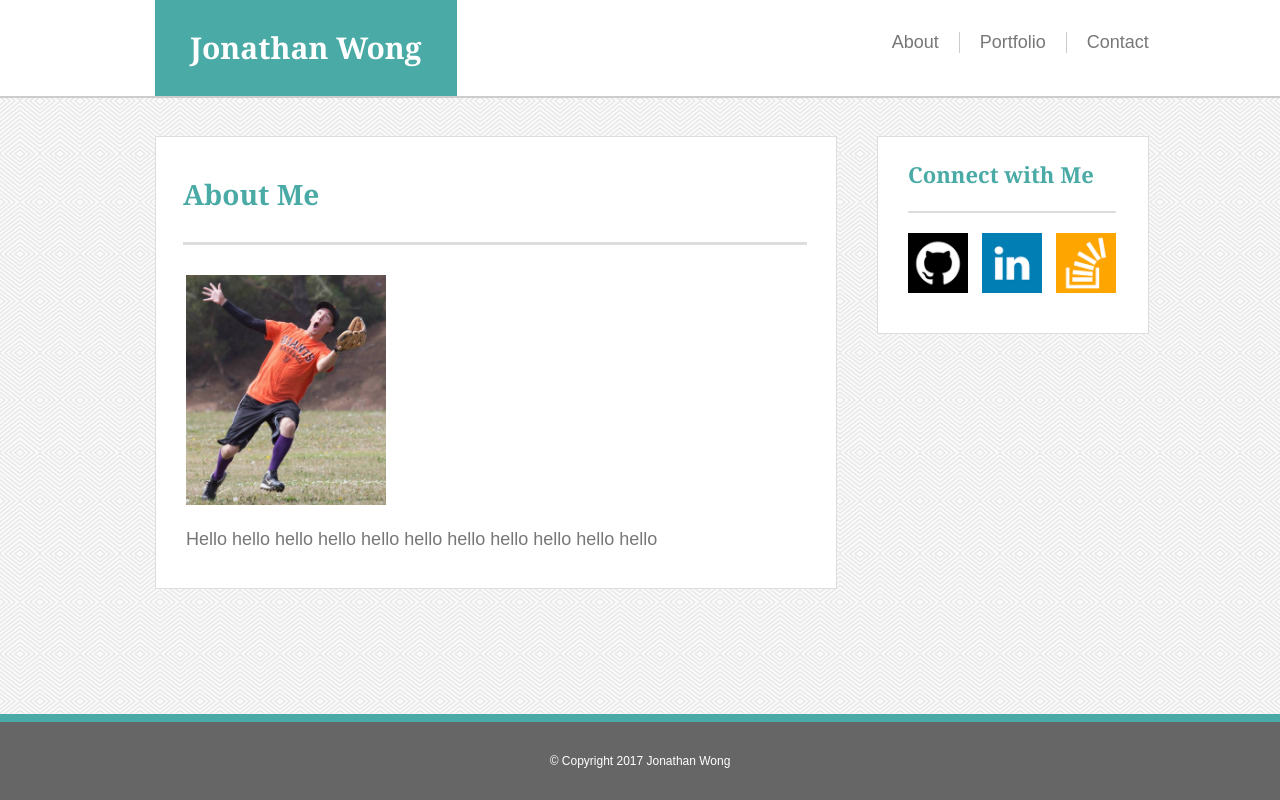
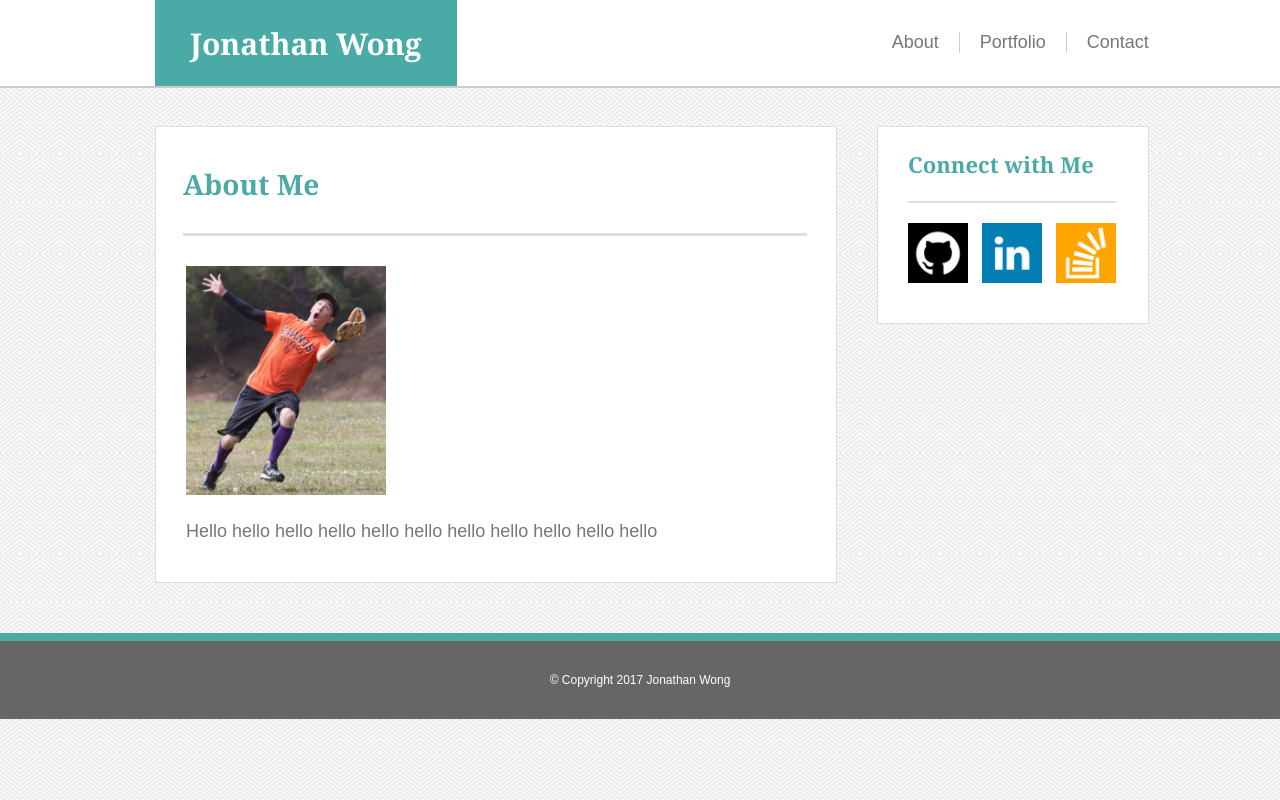
Before and after one commit to jdwong415/Basic-Portfolio, a plain HTML site: page index.html in a window 1280 px wide. Drawn offline with Linux system fonts and the light colour scheme.

Commit message:
Fixed header and footer

```diff
--- a/assets/css/style.css
+++ b/assets/css/style.css
@@ -22,14 +22,8 @@ h3 {
     color: #4aaaa5;
 }
 
-p {
-    font-family: Arial, "Helvetica Neue", Helvetica, sans-serif;
-    font-size: 18px;
-    color: #777;
-}
-
 /* White header background */
-#full {
+#header {
     float: left;
     background: #fff;
     border-bottom: 2px solid #ccc;
@@ -81,7 +75,7 @@ a:hover {
 }
 
 /* Clear float */
-#clear {
+.clear {
     clear: both;
 }
 
@@ -93,6 +87,9 @@ a:hover {
     border: 1px solid #ddd;
     padding: 15px;
     margin-left: 155px;
+    font-family: Arial, "Helvetica Neue", Helvetica, sans-serif;
+    font-size: 18px;
+    color: #777;
 }
 
 #title {
@@ -194,17 +191,15 @@ input[type=submit] {
     cursor: pointer;
 }
 
-footer {
-    position: absolute;
-    bottom: 0;
+#footer {
+    float: left;
+    background: #666;
+    border-top: 8px solid #4aaaa5;
+    width: 100%;
+    margin-top: 50px;
     padding: 20px 0;
-    width: 100%;
-    background-color: #666;
-    text-align: center;
-    border-top: 8px solid #4aaaa5;
-}
-
-p.footer {
     color: #fff;
     font-size: 12px;
+    text-align: center;
+    font-family: Arial, "Helvetica Neue", Helvetica, sans-serif;
 }
--- a/index.html
+++ b/index.html
@@ -8,8 +8,8 @@
 <body>
 
     <!-- Heading -->
-    <section id="full">
-        <header>
+    <header>
+        <div id="header">
             <div id="name">
                 <h1>Jonathan Wong</h1>
             </div>
@@ -22,8 +22,8 @@
             <div id="nav3">
                 <a href="contact.html">Contact</a>
             </div>
-        </header>
-    </section>
+        </div>
+    </header>
 
     <section id="clear">
     </section>
@@ -48,8 +48,11 @@
         <a href="https://www.linkedin.com/in/jonathan-wong-140209120/" target="_blank"><img id="link2" src="assets/images/1496785706_linkedin.png"></a>
         <a href="https://stackoverflow.com/users/7934912/jwong" target="_blank"><img id="link3" src="assets/images/1496785728_stackoverflow.png"></a>
     </section>
+
     <footer>
-        <p class="footer">© Copyright 2017 Jonathan Wong</p>
+        <div id="footer">
+            <p>© Copyright 2017 Jonathan Wong</p>
+        </div>
     </footer>
 </body>
 </html>
```
Also changed, not shown: contact.html (+12 -6 lines), portfolio.html (+8 -5 lines).
